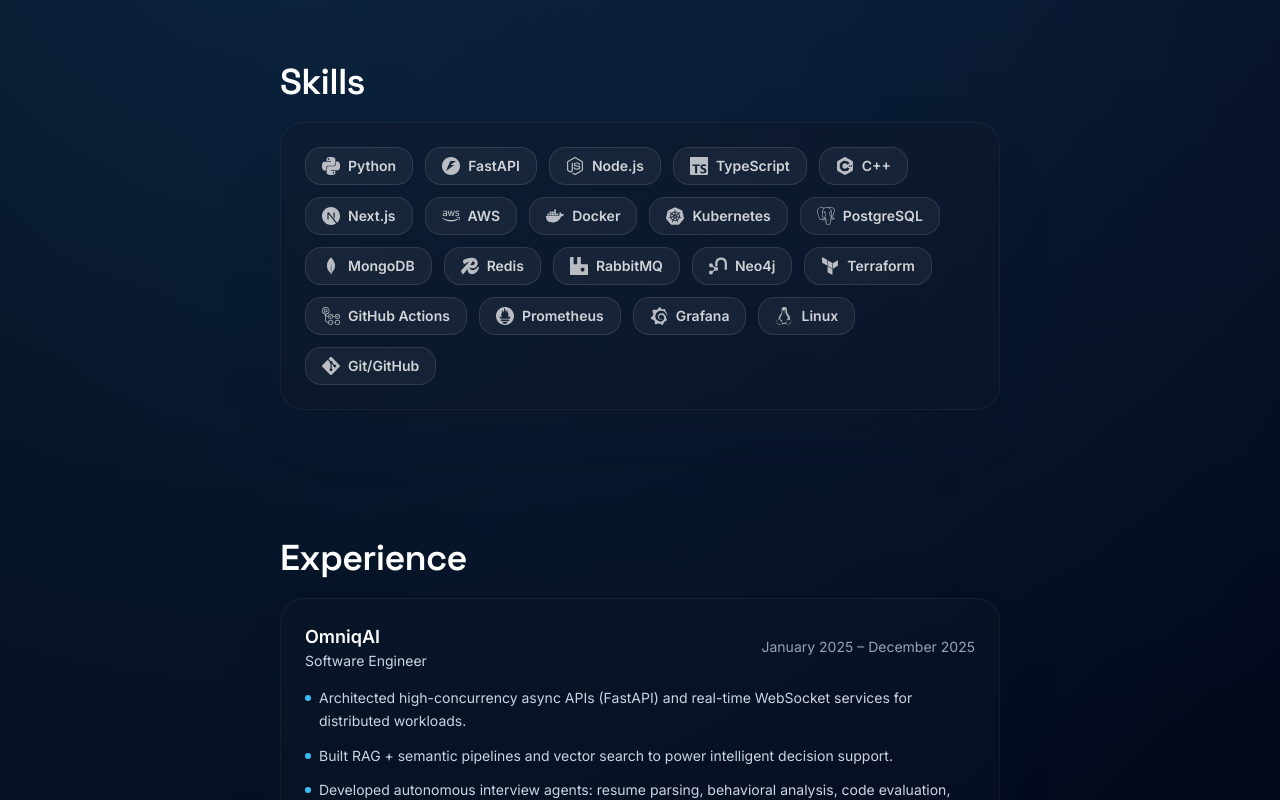
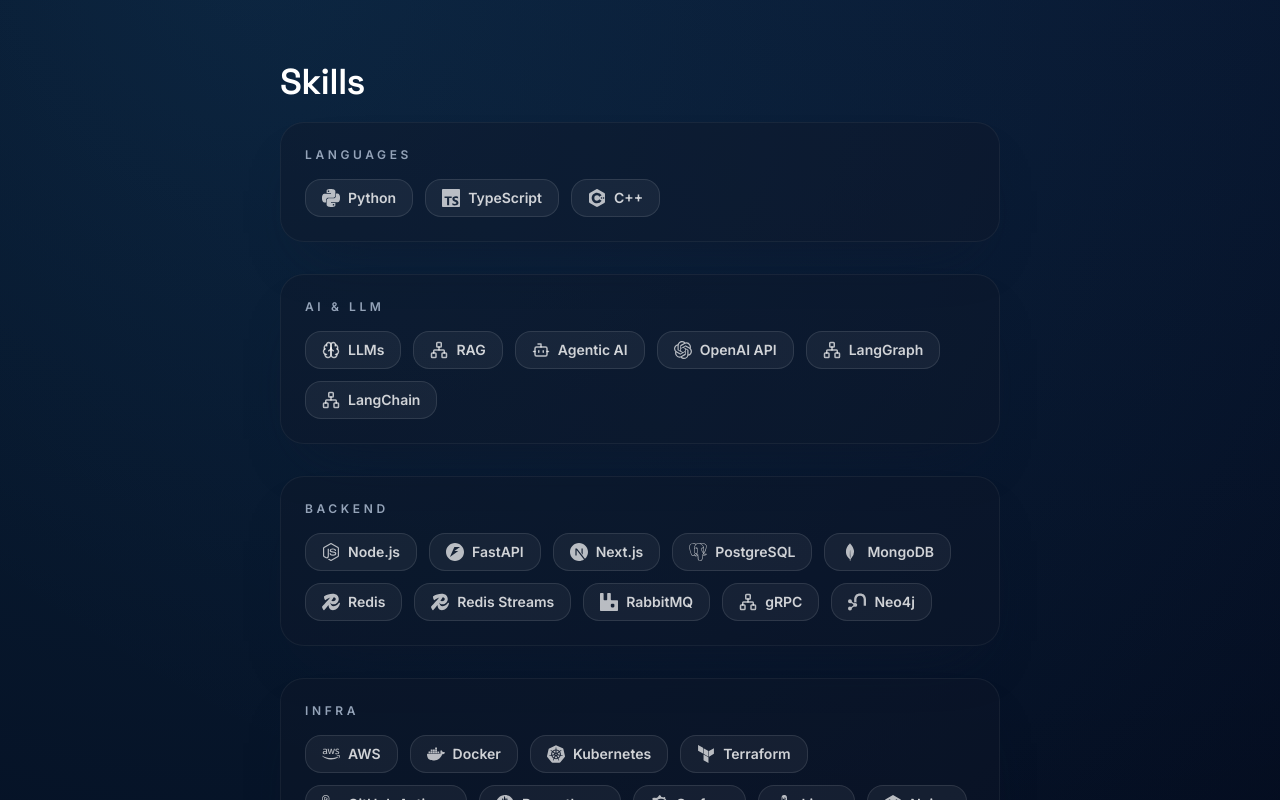
Before and after one commit to Sohail-9/my-portfolio, a Next.js app: page / in a window 1280 px wide. Shown: the part 800-1600 px from the top of the page. Built offline with nearby package versions, Linux system fonts and the light colour scheme.

Commit message:
feat: Categorize and display skills by type, adding new AI/LLM, Redis Streams, gRPC, and Nginx skills.

```diff
--- a/components/skills.tsx
+++ b/components/skills.tsx
@@ -14,7 +14,9 @@
   SiGrafana,
   SiKubernetes,
   SiLinux,
+  SiNginx,
   SiMongodb,
+  SiOpenai,
   SiNeo4J,
   SiNextdotjs,
   SiNodedotjs,
@@ -26,7 +28,7 @@
   SiTerraform,
   SiTypescript
 } from "react-icons/si";
-import { LuServer } from "react-icons/lu";
+import { LuBot, LuBrain, LuNetwork, LuServer } from "react-icons/lu";
 import { skills } from "@/lib/content";
 import { childVariants } from "@/lib/animations";
 import { Section } from "./section";
@@ -36,6 +38,12 @@
   fastapi: SiFastapi,
   node: SiNodedotjs,
   typescript: SiTypescript,
+  llm: LuBrain,
+  rag: LuNetwork,
+  agenticai: LuBot,
+  openai: SiOpenai,
+  langgraph: LuNetwork,
+  langchain: LuNetwork,
   cpp: SiCplusplus,
   nextjs: SiNextdotjs,
   aws: SiAmazonwebservices,
@@ -44,13 +52,16 @@
   postgres: SiPostgresql,
   mongo: SiMongodb,
   redis: SiRedis,
+  redisstreams: SiRedis,
   rabbitmq: SiRabbitmq,
+  grpc: LuNetwork,
   neo4j: SiNeo4J,
   terraform: SiTerraform,
   githubactions: SiGithubactions,
   prometheus: SiPrometheus,
   grafana: SiGrafana,
   linux: SiLinux,
+  nginx: SiNginx,
   git: SiGit
 };
 
@@ -127,16 +138,40 @@
 }
 
 export function Skills() {
+  const grouped = skills.reduce<Record<string, (typeof skills)[number][]>>((acc, skill) => {
+    acc[skill.category] ??= [];
+    acc[skill.category].push(skill);
+    return acc;
+  }, {});
+
+  const categoryOrder = ["Languages", "AI & LLM", "Backend", "Infra"] as const;
+
   return (
     <Section id="skills" title="Skills">
+      <div className="space-y-8">
+        {categoryOrder.map((category) => {
+          const items = grouped[category];
+          if (!items?.length) {
+            return null;
+          }
+          return (
             <motion.div
-        className="flex flex-wrap gap-3 rounded-3xl border border-white/5 bg-slate-900/40 p-6 shadow-card"
+              key={category}
+              className="rounded-3xl border border-white/5 bg-slate-900/40 p-6 shadow-card"
               variants={childVariants}
             >
-        {skills.map((skill) => (
+              <p className="text-xs font-semibold uppercase tracking-[0.3em] text-slate-400">
+                {category}
+              </p>
+              <div className="mt-4 flex flex-wrap gap-3">
+                {items.map((skill) => (
                   <SkillPill key={skill.key} skill={skill} />
                 ))}
+              </div>
             </motion.div>
+          );
+        })}
+      </div>
     </Section>
   );
 }
--- a/lib/content.ts
+++ b/lib/content.ts
@@ -10,6 +10,7 @@
 export type Skill = {
   key: string;
   label: string;
+  category: "Languages" | "AI & LLM" | "Backend" | "Infra";
 };
 
 export type ProjectLink = {
@@ -38,26 +39,35 @@
 };
 
 export const skills: Skill[] = [
-  { key: "python", label: "Python" },
-  { key: "fastapi", label: "FastAPI" },
-  { key: "node", label: "Node.js" },
-  { key: "typescript", label: "TypeScript" },
-  { key: "cpp", label: "C++" },
-  { key: "nextjs", label: "Next.js" },
-  { key: "aws", label: "AWS" },
-  { key: "docker", label: "Docker" },
-  { key: "kubernetes", label: "Kubernetes" },
-  { key: "postgres", label: "PostgreSQL" },
-  { key: "mongo", label: "MongoDB" },
-  { key: "redis", label: "Redis" },
-  { key: "rabbitmq", label: "RabbitMQ" },
-  { key: "neo4j", label: "Neo4j" },
-  { key: "terraform", label: "Terraform" },
-  { key: "githubactions", label: "GitHub Actions" },
-  { key: "prometheus", label: "Prometheus" },
-  { key: "grafana", label: "Grafana" },
-  { key: "linux", label: "Linux" },
-  { key: "git", label: "Git/GitHub" }
+  { key: "python", label: "Python", category: "Languages" },
+  { key: "typescript", label: "TypeScript", category: "Languages" },
+  { key: "cpp", label: "C++", category: "Languages" },
+  { key: "node", label: "Node.js", category: "Backend" },
+  { key: "fastapi", label: "FastAPI", category: "Backend" },
+  { key: "nextjs", label: "Next.js", category: "Backend" },
+  { key: "postgres", label: "PostgreSQL", category: "Backend" },
+  { key: "mongo", label: "MongoDB", category: "Backend" },
+  { key: "redis", label: "Redis", category: "Backend" },
+  { key: "redisstreams", label: "Redis Streams", category: "Backend" },
+  { key: "rabbitmq", label: "RabbitMQ", category: "Backend" },
+  { key: "grpc", label: "gRPC", category: "Backend" },
+  { key: "neo4j", label: "Neo4j", category: "Backend" },
+  { key: "llm", label: "LLMs", category: "AI & LLM" },
+  { key: "rag", label: "RAG", category: "AI & LLM" },
+  { key: "agenticai", label: "Agentic AI", category: "AI & LLM" },
+  { key: "openai", label: "OpenAI API", category: "AI & LLM" },
+  { key: "langgraph", label: "LangGraph", category: "AI & LLM" },
+  { key: "langchain", label: "LangChain", category: "AI & LLM" },
+  { key: "aws", label: "AWS", category: "Infra" },
+  { key: "docker", label: "Docker", category: "Infra" },
+  { key: "kubernetes", label: "Kubernetes", category: "Infra" },
+  { key: "terraform", label: "Terraform", category: "Infra" },
+  { key: "githubactions", label: "GitHub Actions", category: "Infra" },
+  { key: "prometheus", label: "Prometheus", category: "Infra" },
+  { key: "grafana", label: "Grafana", category: "Infra" },
+  { key: "linux", label: "Linux", category: "Infra" },
+  { key: "nginx", label: "Nginx", category: "Infra" },
+  { key: "git", label: "Git/GitHub", category: "Infra" }
 ];
 
 export const experience: ExperienceEntry[] = [
```
Also changed, not shown: 1 other file (tests, documents, lock files or other folders). Lines whose indentation alone changed are shown as unchanged.
